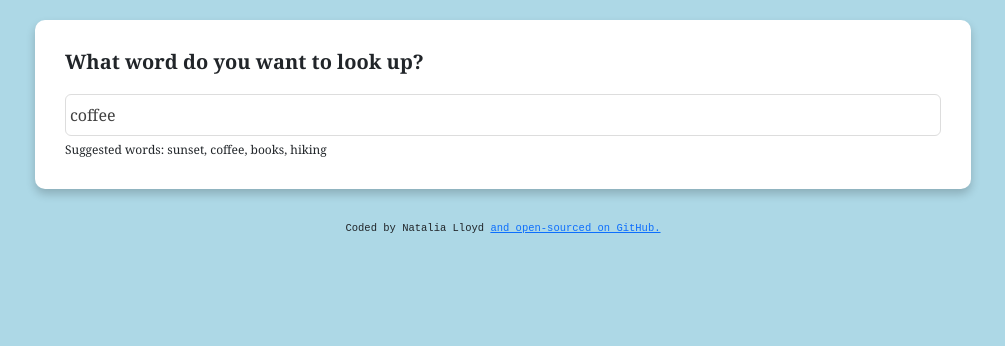
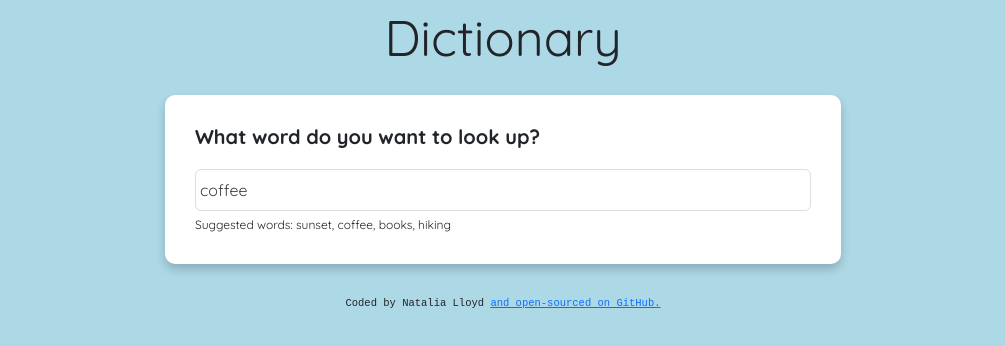
Before and after one commit to natallo7/dictionary-project, a React (Create React App) app: page / in a window 1280 px wide. Shown: the top 346 px of the page, without its empty margins (137-1142 px from the left). Built offline with nearby package versions, Linux system fonts and the light colour scheme; no server answers.

Commit message:
Added new font

```diff
--- a/public/index.html
+++ b/public/index.html
@@ -14,6 +14,12 @@
       rel="stylesheet"
       integrity="sha384-Zenh87qX5JnK2Jl0vWa8Ck2rdkQ2Bzep5IDxbcnCeuOxjzrPF/et3URy9Bv1WTRi"
       crossorigin="anonymous"
+    />
+    <link rel="preconnect" href="https://fonts.googleapis.com" />
+    <link rel="preconnect" href="https://fonts.gstatic.com" crossorigin />
+    <link
+      href="https://fonts.googleapis.com/css2?family=Comfortaa:wght@300&family=Quicksand:wght@300;400;500;600;700&display=swap"
+      rel="stylesheet"
     />
     <!--
       manifest.json provides metadata used when your web app is installed on a
--- a/src/App.css
+++ b/src/App.css
@@ -3,7 +3,7 @@ body {
 }
 
 .App {
-  max-width: 960px;
+  max-width: 700px;
   margin: 0 auto;
 }
 
@@ -13,3 +13,10 @@ body {
   font-family: "Courier New", Courier, monospace;
   font-size: 12px;
 }
+
+.App header {
+  font-size: 50px;
+  text-align: center;
+  margin: 0 auto;
+  font-family: "Quicksand", sans-serif;
+}
--- a/src/App.js
+++ b/src/App.js
@@ -5,7 +5,7 @@ export default function App() {
   return (
     <div className="App">
       <div className="container">
-        <header className="App-header"></header>
+        <header className="App-header">Dictionary</header>
         <main>
           <Dictionary defaultKeyword="coffee" />
         </main>
--- a/src/Dictionary.css
+++ b/src/Dictionary.css
@@ -1,5 +1,5 @@
 .Dictionary {
-  font-family: Georgia, "Times New Roman", Times, serif;
+  font-family: "Quicksand", sans-serif;
 }
 
 .Dictionary h1 {
--- a/src/Phonetic.css
+++ b/src/Phonetic.css
@@ -1,7 +1,3 @@
-.Phonetic {
-  margin: 30px 0;
-}
-
 .Phonetic a {
   border: 1px solid #ddd;
   color: blueviolet;
```
